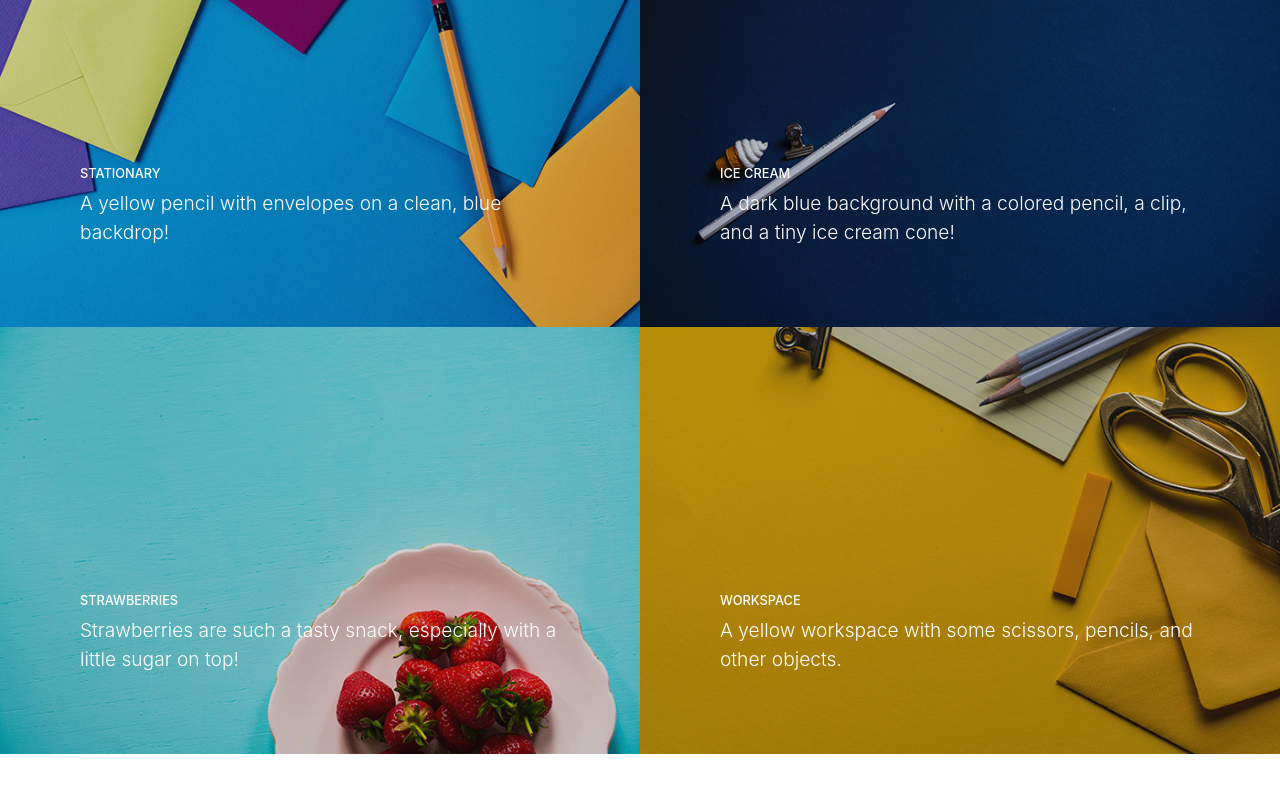
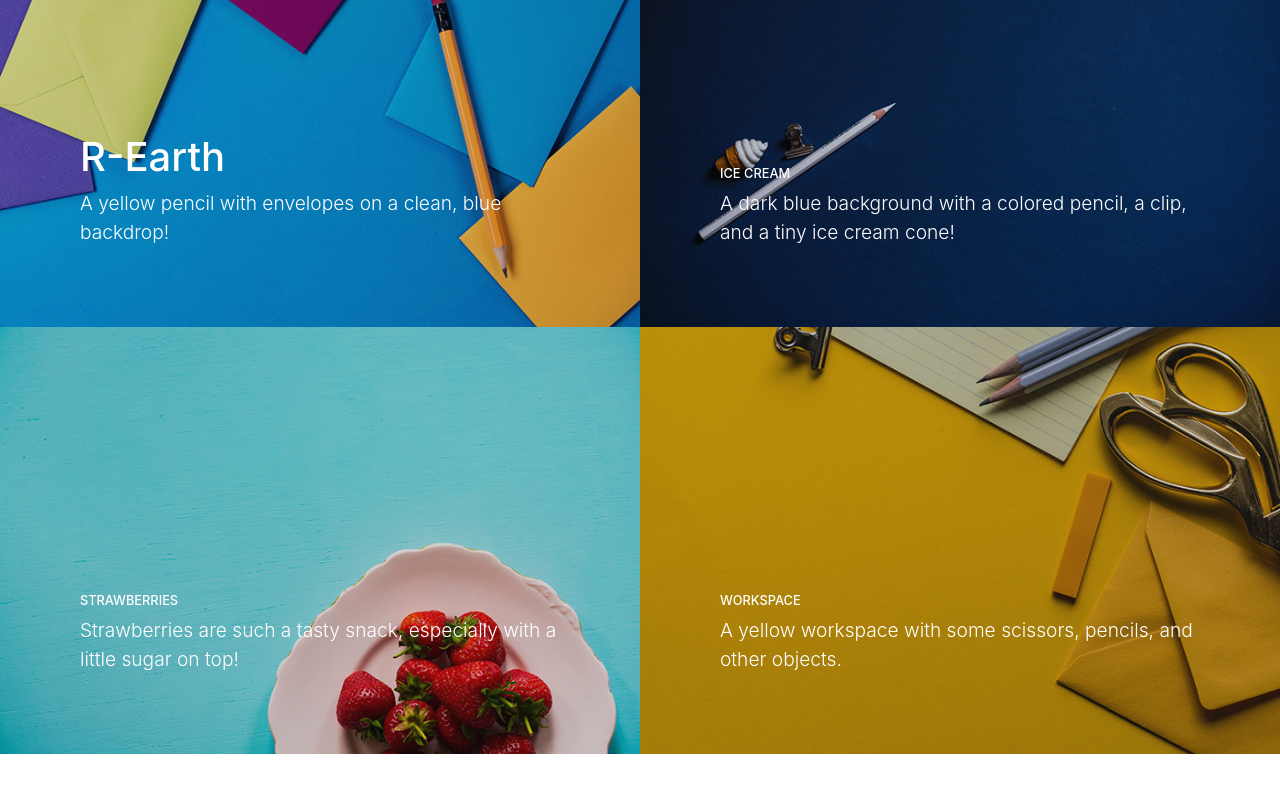
Before and after one commit to rosalba-rodriguez/rosalba-rodriguez.github.io, a website with bundled scripts: page portfolio.html in a window 1280 px wide. Shown: the part 900-1712 px from the top of the page. Built offline with nearby package versions, Linux system fonts and the light colour scheme.

Commit message:
started adding one project

```diff
--- a/portfolio.html
+++ b/portfolio.html
@@ -50,7 +50,7 @@
             <a class="portfolio-item" href="#">
               <span class="caption">
                 <span class="caption-content">
-                  <h2>Stationary</h2>
+                  <h1>R-Earth</h1>
                   <p class="mb-0">A yellow pencil with envelopes on a clean, blue backdrop!</p>
                 </span>
               </span>
```
